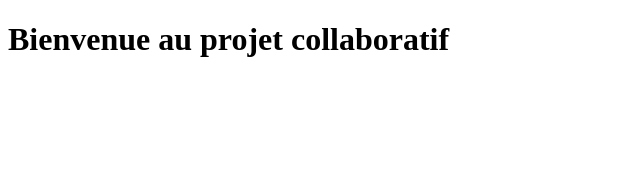
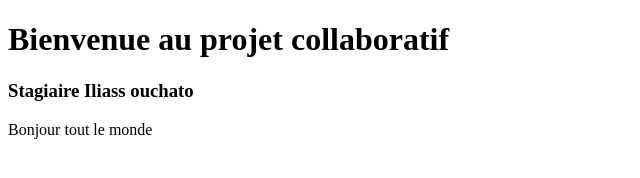
Before and after one commit to ilyesilno/ActiviteGit, a plain HTML site: page index.html in a window 1280 px wide. Shown: the whole page, without its empty margins (0-640 px from the left). Drawn offline with Linux system fonts and the light colour scheme.

Commit message:
1st commit #1

```diff
--- a/index.html
+++ b/index.html
@@ -1 +1,4 @@
-<!DOCTYPE html> <html lang="fr"> <head> <meta charset="UTF-8"> <meta name="viewport" content="width=device-width, initial-scale=1.0"> <title>Projet Collaboratif</title> </head> <body> <h1>Bienvenue au projet collaboratif</h1> </body> </html>
+<!DOCTYPE html> <html lang="fr"> <head> <meta charset="UTF-8"> <meta name="viewport" content="width=device-width, initial-scale=1.0"> <title>Projet Collaboratif</title> </head> <body> <h1>Bienvenue au projet collaboratif</h1>
+<h3>Stagiaire Iliass ouchato</h3>
+<p>Bonjour tout le monde</p>
+</body> </html>
```
